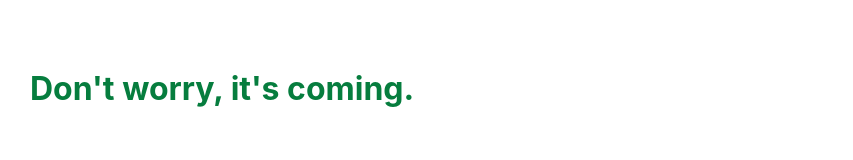
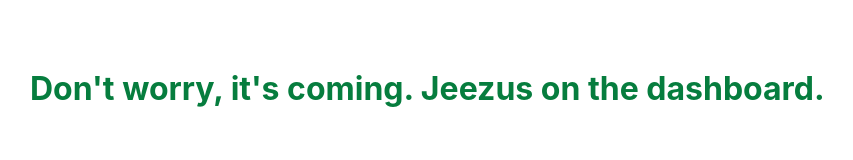
Before and after one commit to ImpactDesigns/stedmandesigns.io, a Gatsby site: page / in a window 1280 px wide. Shown: the whole page, without its empty margins (18-871 px from the left). Built offline with nearby package versions, Linux system fonts and the light colour scheme; Gatsby itself is replaced by a stand-in of ours.

Commit message:
Testing Netlify

```diff
--- a/src/pages/index.js
+++ b/src/pages/index.js
@@ -12,7 +12,7 @@ const IndexPage = () => {
     <main style={pageStyles}>
       <title>Home Page</title>
       <h1>
-        Don't worry, it's coming.
+        Don't worry, it's coming. Jeezus on the dashboard.
       </h1>
     </main>
   )
```
